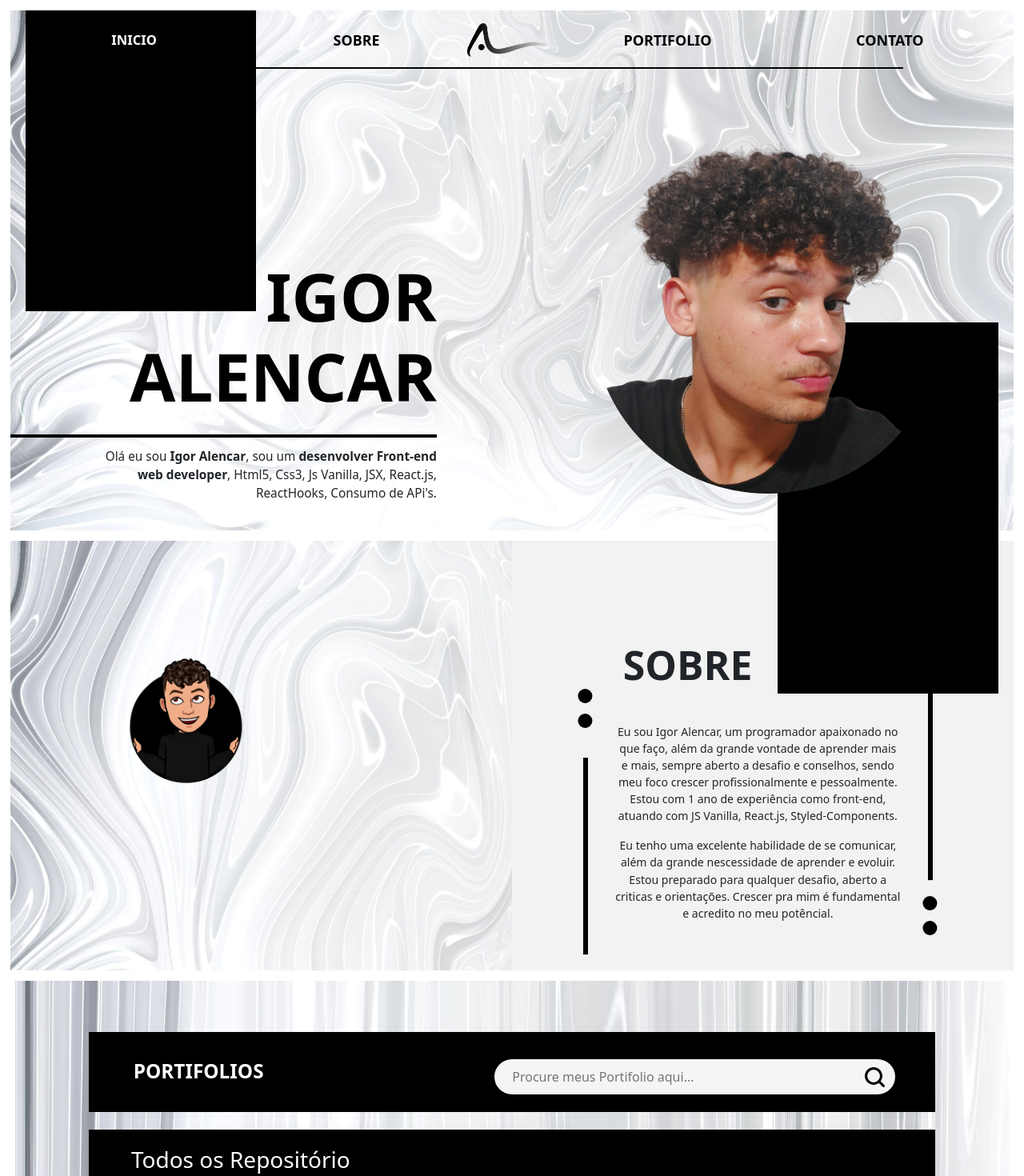
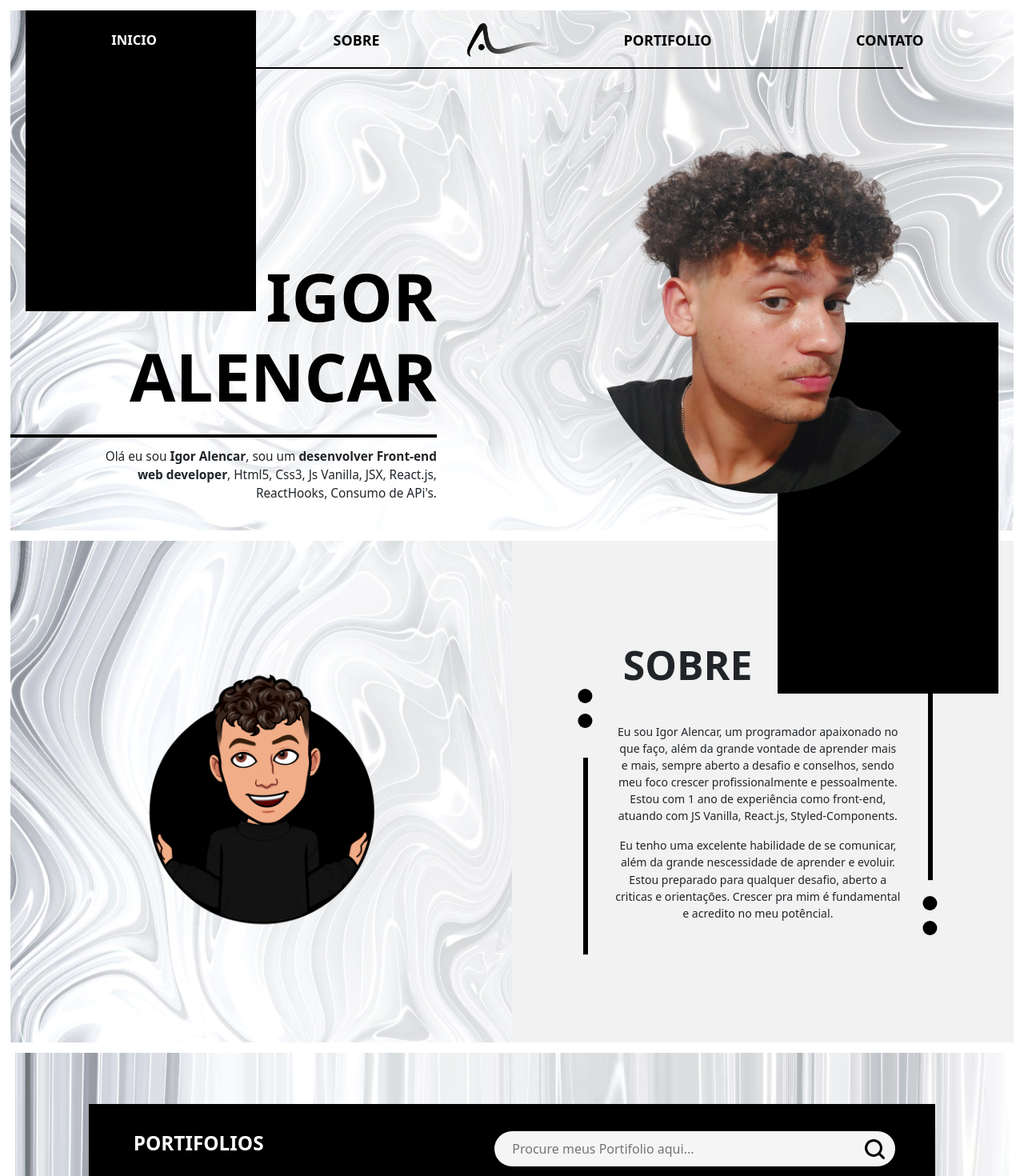
Before and after one commit to Al3ncar/Al3ncar_web, a React (Create React App) app: page / in a window 1280 px wide. Shown: the top 1470 px of the page at 80% size. Built offline with nearby package versions, Linux system fonts and the light colour scheme.

Commit message:
Atualização dos components

```diff
--- a/src/components/footer/style/styled.js
+++ b/src/components/footer/style/styled.js
@@ -13,13 +13,18 @@ export const Titl = styled.h2`
     font-weight: bolder;
     color:white;
     padding: 4% 2% 1% 2%;
-    @media(max-width:1200px){  }
+    @media(max-width:500px){
+        font-size: 5vw;
+    }
 `
 export const FormCont = styled.div`
     width: 100%;
     display: flex;
     justify-content: center;
     align-items: center;
+    @media(max-width:500px){
+        display: none;
+    }
 `
 export const PutCont = styled.div`
     width: 40%;
@@ -77,6 +82,9 @@ export const BoxElement = styled.div`
     width: 20%;
     margin-top: 5%;
     text-decoration:none;
+    @media(max-width:500px){
+        width: 50%
+    }
 `
 export const BoxImg = styled.div`
     width:10%;
@@ -85,6 +93,9 @@ export const BoxImg = styled.div`
     transition: ease-in-out 0.2s;
     :hover{transform: scale(1.1);}
     img{width: 100%;}
+    @media(max-width:500px){
+        width: 22%;
+    }
 `
 export const Git = styled.div`
     width: 20%;
@@ -111,6 +122,9 @@ export const Parg = styled.p`
     :hover{
         transform: scale(1.1);
         text-decoration: underline ;
+    }
+    @media(max-width:500px){
+        display: none;
     }
 `
 export const ContParg = styled.div`
@@ -143,6 +157,9 @@ export const List = styled.ul`
     display: flex;
     justify-content: flex-end;
     list-style: none;
+    @media(max-width:500px){
+        display: none;
+    }
 `
 export const AncNav = styled.a`
     width: 30%;
--- a/src/components/main/style/styled.js
+++ b/src/components/main/style/styled.js
@@ -17,12 +17,11 @@ export const Cont = styled.section`
     }
 `
 export const ContBox = styled.div`
-    width: 35%; height: 50%;
+    width: 50%; height: 100%;
     padding: 10%;
     display: flex;
     justify-content: center;
     align-items: center;
-
     @media(max-width: 500px){width: 100%;}
 `
 export const BoxSobre = styled.div`
```
